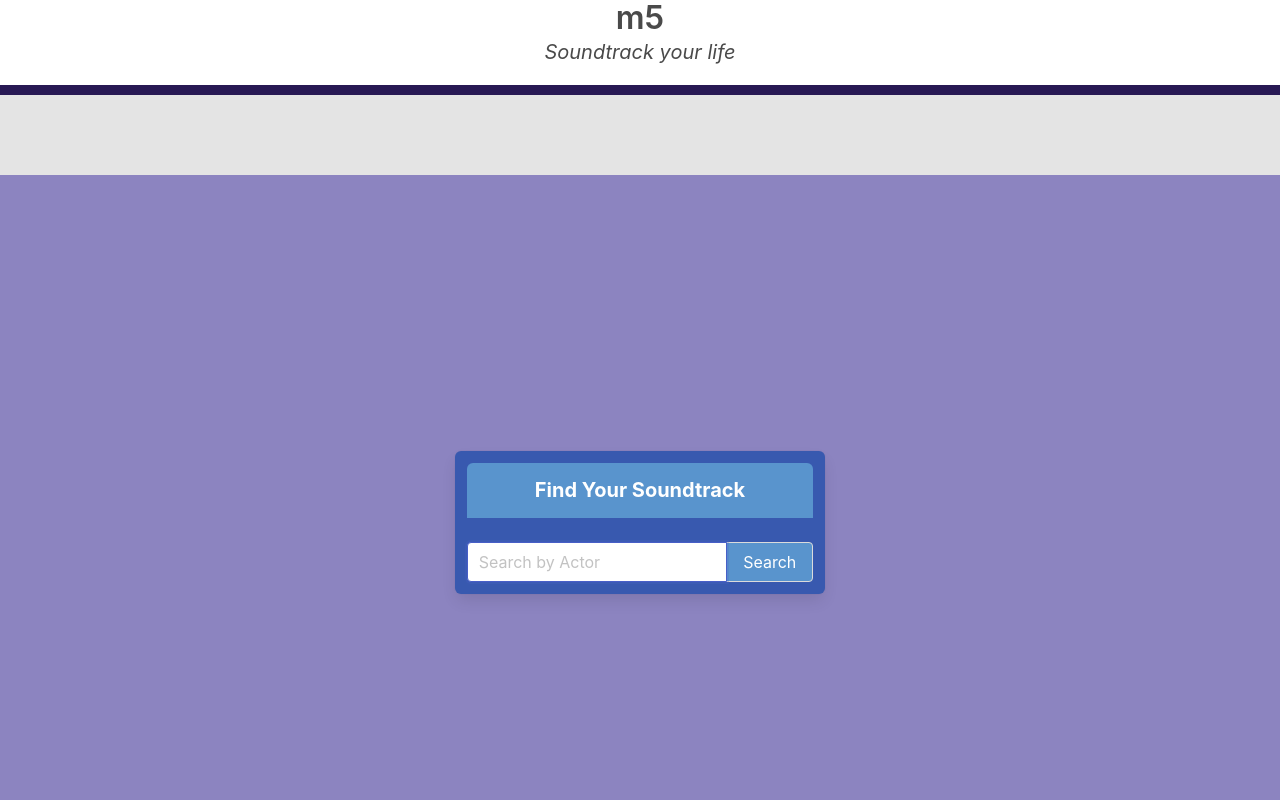
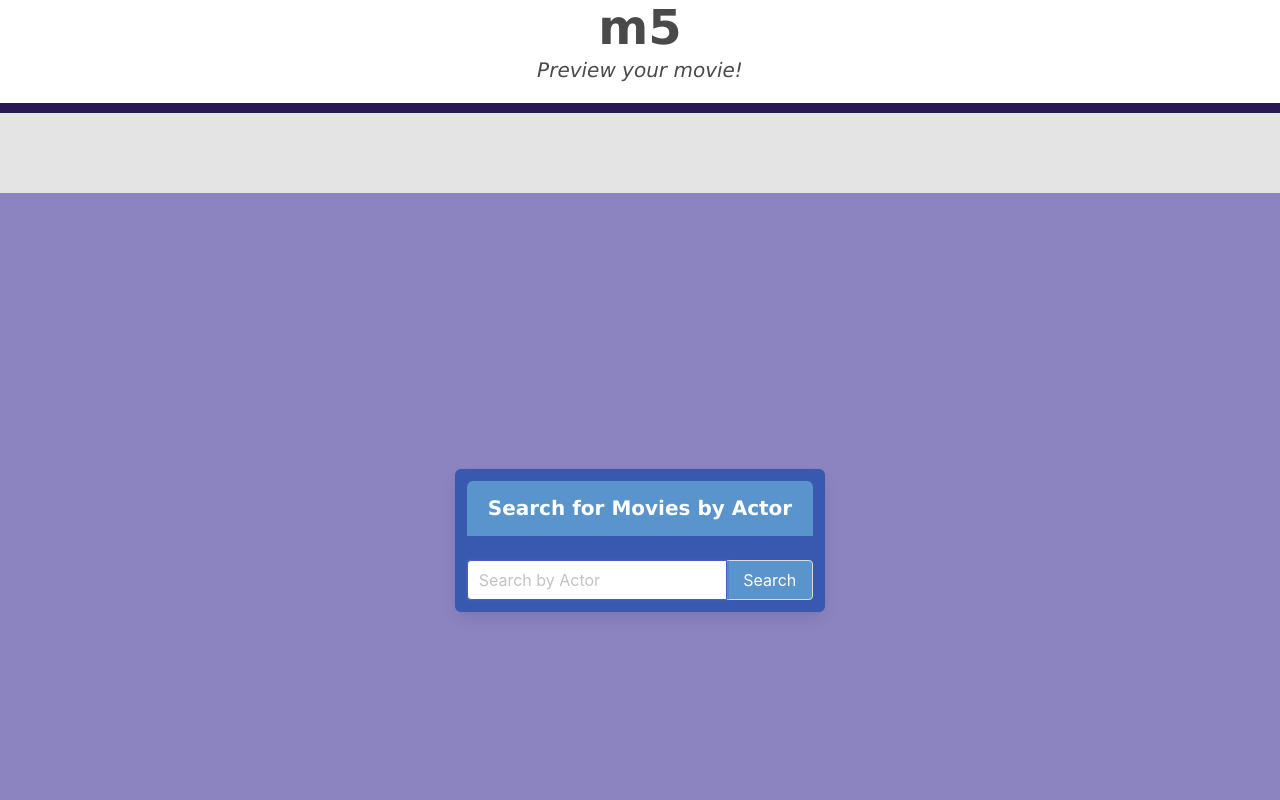
Before and after one commit to MichValenz/m5, a plain HTML site: page index.html in a window 1280 px wide. Shown: the top 800 px of the page. Drawn offline with nearby package versions, Linux system fonts and the light colour scheme.

Commit message:
updated homepage subtitle and search form to match movie trailer them. updated font

```diff
--- a/Assets/script.js
+++ b/Assets/script.js
@@ -7,7 +7,9 @@ function searchActor() {
 
     searchForm.addEventListener('submit', function (event) {
 
+
         event.preventDefault();
+
 
         let actor = searchInput.value;
 
--- a/Assets/style.css
+++ b/Assets/style.css
@@ -20,6 +20,7 @@ body {
 
 .title, .subtitle {
     color: var(--ebony);
+    font-family:Verdana, Geneva, Tahoma, sans-serif;
 }
 
 .web-body {
--- a/index.html
+++ b/index.html
@@ -13,8 +13,8 @@
   <!-----------------HEADER START------------------------->
   <section id="home-header" class="is-small has-text-centered">
     <div class="web-body">
-      <h1 id="project-title" class="title">m5</h1>
-      <p class="subtitle is-italic">Soundtrack your life</p>
+      <h1 id="project-title" class="title is-1">m5</h1>
+      <p class="subtitle is-italic">Preview your movie!</p>
     </div>
   </section <!-----------------HEADER END------------------------->
 
@@ -23,7 +23,7 @@
     <nav id="search-nav" class="columns is-mobile">
       <!---------------FORM START--------------------->
       <form id="search-form" class="panel column is-three-quarters-mobile is-two-thirds-tablet is-half-desktop is-one-third-widescreen is-one-quarter-fullhd">
-        <h1 id="search-title" class="title panel-heading">Find Your Soundtrack</h1>
+        <h1 id="search-title" class="title panel-heading">Search for Movies by Actor</h1>
         <div class="field has-addons is-justify-content-center">
           <div id="textarea-control" class="control bar is-half">
             <input id="textarea-input" class="input is-focused" type="text" placeholder="Search by Actor">
```
